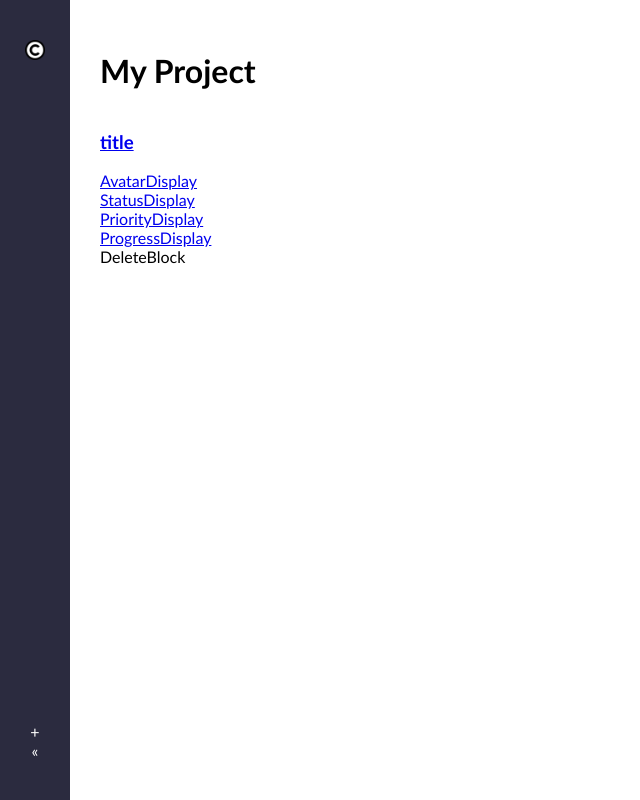
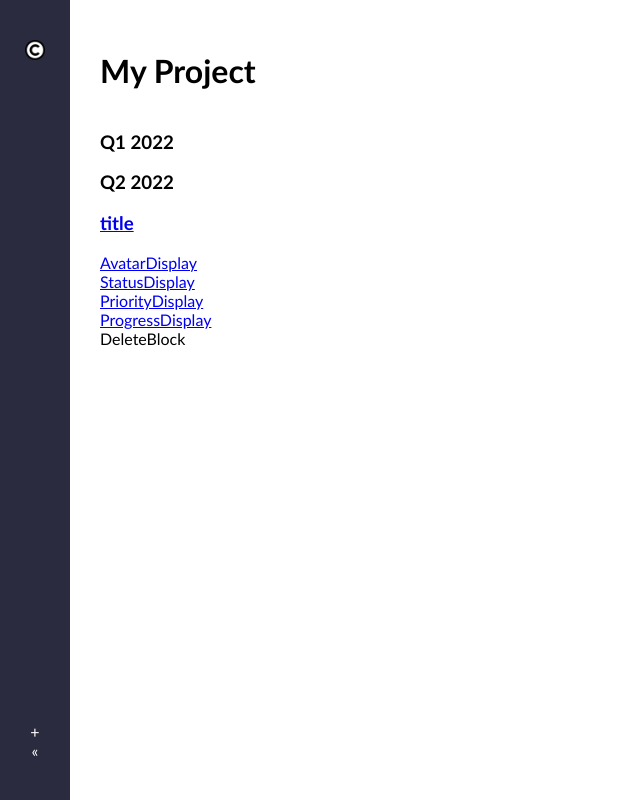
Before and after one commit to dganai/monday-clone, a React (Create React App) app: page / in a window 1280 px wide. Shown: the whole page, without its empty margins (0-640 px from the left). Built offline with nearby package versions, Linux system fonts and the light colour scheme.

Commit message:
mapping through two categories

```diff
--- a/src/Pages/Dashboard.js
+++ b/src/Pages/Dashboard.js
@@ -50,6 +50,11 @@ const Dashboard = () => {
     <div className="dashboard">
       <h1>My Project</h1>
       <div className="ticket-container">
+        {tickets && uniqueCateogories?.map((uniqueCateogory, categoryIndex) => (
+          <div key={categoryIndex}>
+            <h3>{uniqueCateogory}</h3>
+</div>
+        ))}
         <TicketCard />
       </div>
     </div>
```
